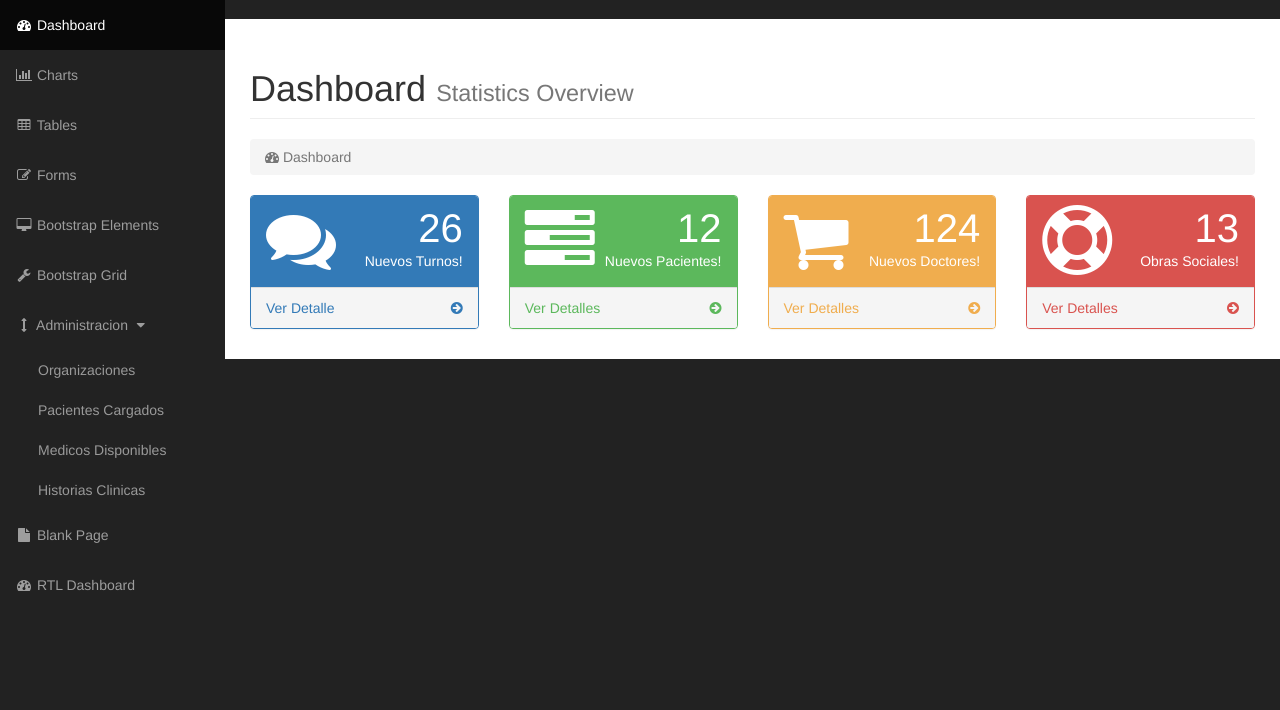
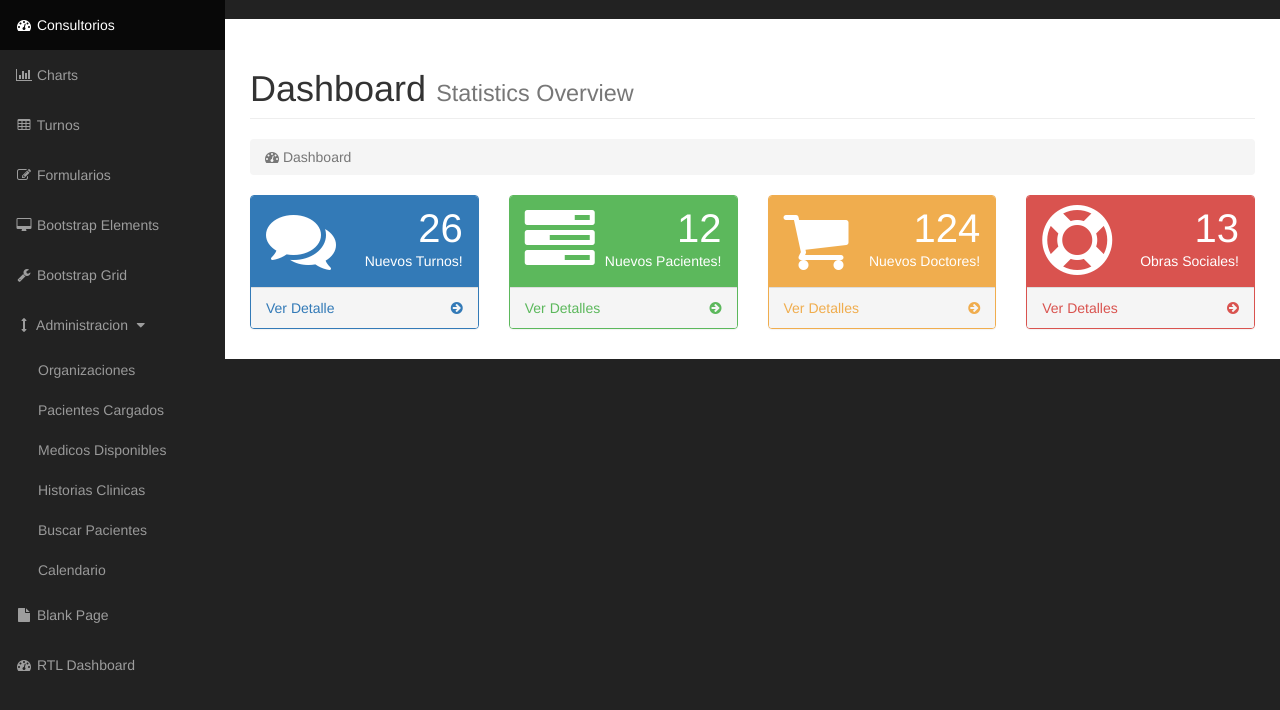
Before and after one commit to pabloivanrichard/consultorio3, a Django app: page / in a window 1280 px wide, after a click on "Administracion". Shown: the part 51-761 px from the top of the page. Run offline with Django 3.2, Linux system fonts and the light colour scheme; some libraries are stand-ins or nearby versions.

```diff
--- a/consultorio/gturnos/templates/gturnos/historia/detail.html
+++ b/consultorio/gturnos/templates/gturnos/historia/detail.html
@@ -4,7 +4,7 @@
 
 {% block principal %}
 	<h1>Detalles de HISTORIAS</h1>
-	<form method="POST" class="post-form">{% csrf_token %}
+
 		<div class="panel panel-primary">
 			<div class="panel-heading">
 				<h3 class="panel-title"> Detalle</h3>
@@ -16,6 +16,6 @@
 
 				</div>
 		</div>
-		<button type="submit" class="save btn btn-default">GUARDAR</button>
-	</form>
+		<a href="{% url 'historia_all' %}" class="btn btn-sm btn-primary">Listar</a>
+
 {% endblock %}
--- a/consultorio/gturnos/templates/gturnos/medico/detail.html
+++ b/consultorio/gturnos/templates/gturnos/medico/detail.html
@@ -4,7 +4,7 @@
 
 {% block principal %}
 	<h1>Detalle MEDICO</h1>
-	<form method="POST" class="post-form">{% csrf_token %}
+
 		<div class="panel panel-primary">
 			<div class="panel-heading">
 
@@ -22,6 +22,6 @@
 					{{med.organizaciones.nombre}}
 				</div>
 		</div>
-		<button type="submit" class="save btn btn-default">GUARDAR</button>
-	</form>
+		<a href="{% url 'medico_all' %}" class="btn btn-sm btn-primary">Listar</a>
+
 {% endblock %}
--- a/consultorio/gturnos/templates/gturnos/plantilla-dash.html
+++ b/consultorio/gturnos/templates/gturnos/plantilla-dash.html
@@ -154,16 +154,16 @@
             <div class="collapse navbar-collapse navbar-ex1-collapse">
                 <ul class="nav navbar-nav side-nav">
                     <li class="active">
-                        <a href="index.html"><i class="fa fa-fw fa-dashboard"></i> Dashboard</a>
+                        <a href="index.html"><i class="fa fa-fw fa-dashboard"></i> Consultorios</a>
                     </li>
                     <li>
                         <a href="charts.html"><i class="fa fa-fw fa-bar-chart-o"></i> Charts</a>
                     </li>
                     <li>
-                        <a href="tables.html"><i class="fa fa-fw fa-table"></i> Tables</a>
+                        <a href="tables.html"><i class="fa fa-fw fa-table"></i> Turnos</a>
                     </li>
                     <li>
-                        <a href="forms.html"><i class="fa fa-fw fa-edit"></i> Forms</a>
+                        <a href="forms.html"><i class="fa fa-fw fa-edit"></i> Formularios</a>
                     </li>
                     <li>
                         <a href="bootstrap-elements.html"><i class="fa fa-fw fa-desktop"></i> Bootstrap Elements</a>
@@ -186,6 +186,13 @@
                             <li>
                                 <a href="{% url 'historia_all' %}">Historias Clinicas</a>
                             </li>
+                            <li>
+                                <a href="{% url 'buscar_paciente' %}">Buscar Pacientes</a>
+                            </li>
+                            <li>
+                                <a href="{% url 'calendario' %}">Calendario</a>
+                            </li>
+
                         </ul>
                     </li>
                     <li>
--- a/consultorio/gturnos/templates/gturnos/turno/calendario.html
+++ b/consultorio/gturnos/templates/gturnos/turno/calendario.html
@@ -16,9 +16,7 @@
 
 <script type="text/javascript">
 $(document).ready(function() {
-
     // page is now ready, initialize the calendar...
-
     $('#calendar').fullCalendar({
       header: {
         left: 'prev,next today',
@@ -30,7 +28,6 @@ $(document).ready(function() {
 
         // put your options and callbacks here
     })
-
 });
 </script>
 
--- a/consultorio/gturnos/templates/gturnos/turno/detail.html
+++ b/consultorio/gturnos/templates/gturnos/turno/detail.html
@@ -4,7 +4,7 @@
 
 {% block principal %}
 	<h1>Detalle Organizacion</h1>
-	<form method="POST" class="post-form">{% csrf_token %}
+
 		<div class="panel panel-primary">
 			<div class="panel-heading">
 
@@ -20,6 +20,6 @@
 
 		</div>
 
-		<button type="submit" class="save btn btn-default">Save</button>
-	</form>
+		<a href="{% url 'calendario' %}" class="btn btn-sm btn-primary">Calendario</a>
+
 {% endblock %}
```
Also changed, not shown: consultorio/gturnos/templates/gturnos/paciente/detail.html (+4 -4 lines), consultorio/gturnos/templates/gturnos/plantilla-base.html (+5 -5 lines), consultorio/gturnos/templates/gturnos/selectores/popup.html (+57 -2 lines).
